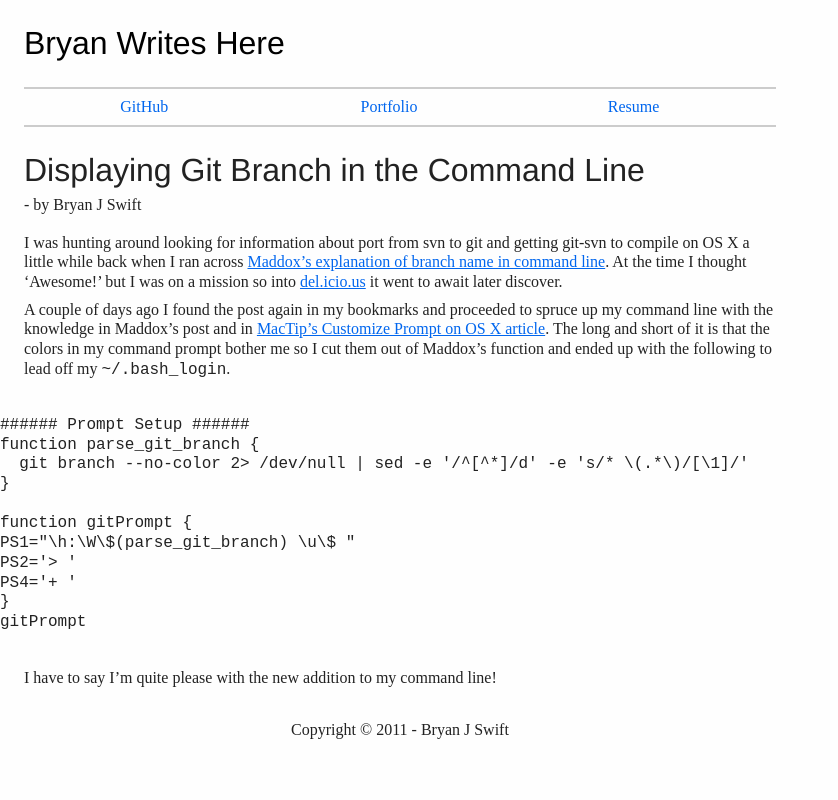
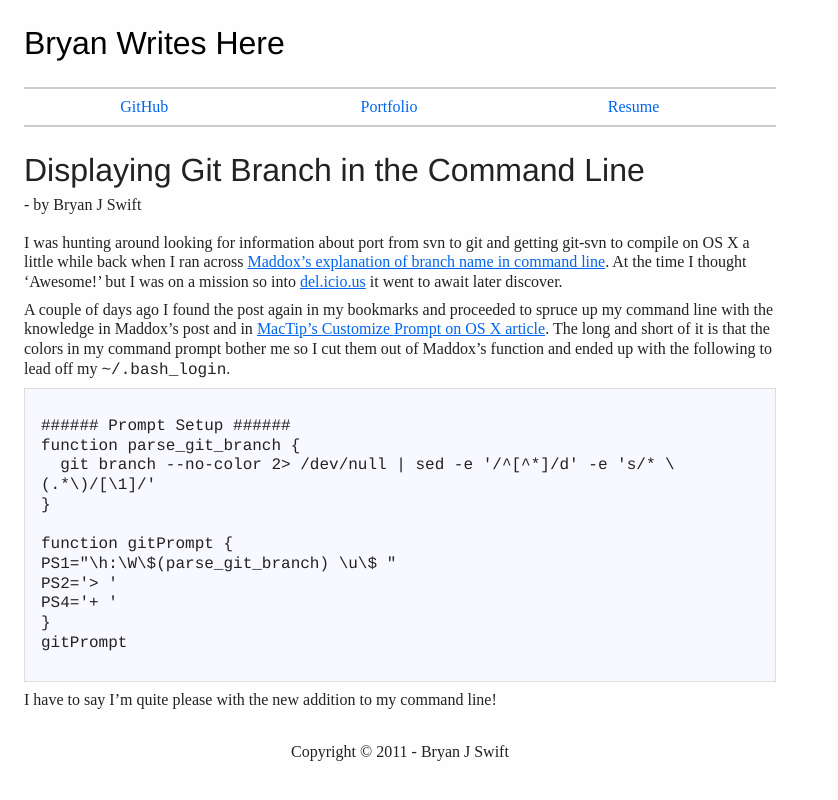
Before and after one commit to bryanjswift/bryanjswift.github.com, a Jekyll site: the page built from thoughts/git-branch-in-command-line/index.markdown, in a window 1280 px wide. Shown: the top 800 px of the page, without its empty margins (0-838 px from the left). Built offline with Jekyll 4.4.1, drawn with Linux system fonts in a browser that asks for light colours; Markdown is read by kramdown in place of the engine named in the settings; comment, search, counter and statistics services are not loaded.

Commit message:
Add styles for code blocks

```diff
--- a/css/style.css
+++ b/css/style.css
@@ -31,7 +31,7 @@ dfn { font-style: italic; }
 hr { display: block; height: 1px; border: 0; border-top: 1px solid #ccc; margin: 1em 0; padding: 0; }
 ins { background: #ff9; color: #000; text-decoration: none; }
 mark { background: #ff0; color: #000; font-style: italic; font-weight: bold; }
-pre, code, kbd, samp { font-family: monospace, monospace; _font-family: 'courier new', monospace; font-size: 1em; }
+pre, code, kbd, samp { font-family: 'Bitstream Vera Sans Mono', 'Courier', monospace; font-size: 1em; }
 pre { white-space: pre; white-space: pre-wrap; word-wrap: break-word; }
 q { quotes: none; }
 q:before, q:after { content: ""; content: none; }
@@ -72,8 +72,9 @@ td { vertical-align: top; }
 h1, h2, h3, h4, h5, h6 { margin: 0.75em 3%; }
 #container { padding-bottom: 2em; }
 .divider { border-style: solid; border-width: 2px 0; }
-.links { position: relative; margin: 0 3%; }
+.links, .gist { position: relative; margin: 0 3%; }
 .links li { display: inline-block; padding: 0.5em 0; width: 32%; text-align: center; }
+pre { margin: 0 3%; border: 1px solid; padding: 0.5em 2%; }
 /* Pagination */
 .pages { margin: 0 3%; }
 /** Typography **/
@@ -102,6 +103,7 @@ footer a { text-decoration: none; }
 h1 a, h1 a:visited, h2 a, h2 a:visited { color: #000; }
 h1 a:hover, h1 a:focus, h2 a:hover, h2 a:focus { color: #d60000; }
 .divider, .callout { border-color: #ccc; }
+pre { border-color: #dedede; background: #f8f8ff; }
 /*** </Primary Styles> ***/
 /** Helpers **/
 /* For image replacement */
```
